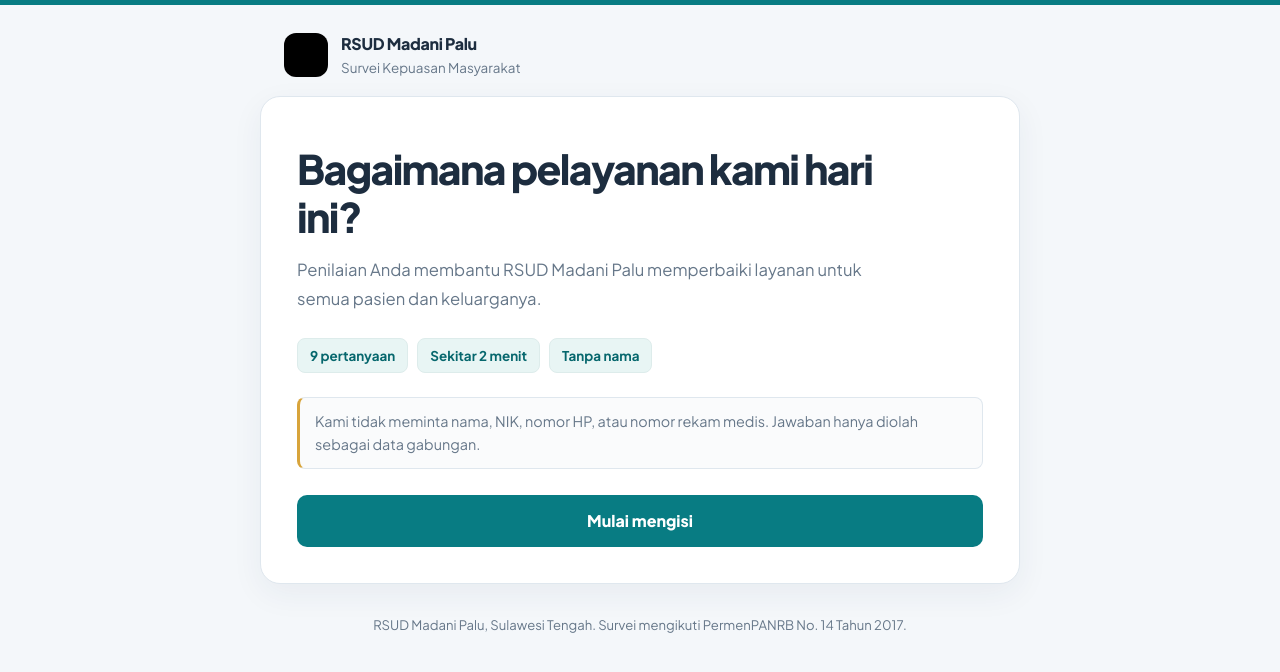
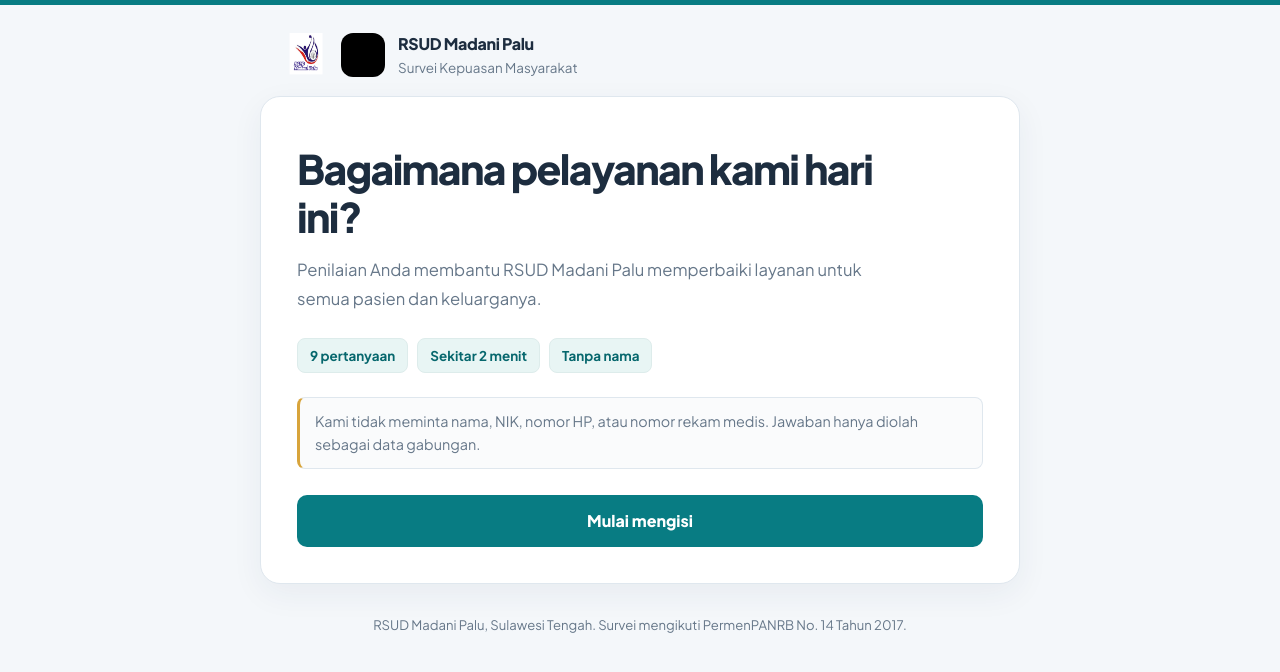
Before and after one commit to rsmadanipalu-cmd/survei26, a plain HTML site: page index.html in a window 1280 px wide. Drawn offline with Linux system fonts and the light colour scheme.

Commit message:
Update index.html
ubah header logo

```diff
--- a/index.html
+++ b/index.html
@@ -396,6 +396,7 @@
 
 <header class="kepala">
   <!-- Ganti SVG ini dengan <img src="logo.png" class="tanda" alt="Logo RSUD Madani"> bila ingin memakai logo resmi -->
+     <img src="logo.png" class="tanda" alt="Logo RSUD Madani">
   <svg class="tanda" viewBox="0 0 40 40" aria-hidden="true">
     <rect width="40" height="40" rx="11" style="fill: var(--teluk)"/>
     <path d="M16.5 9h7v7.5H31v7h-7.5V31h-7v-7.5H9v-7h7.5z" style="fill: var(--on-teluk)"/>
```
